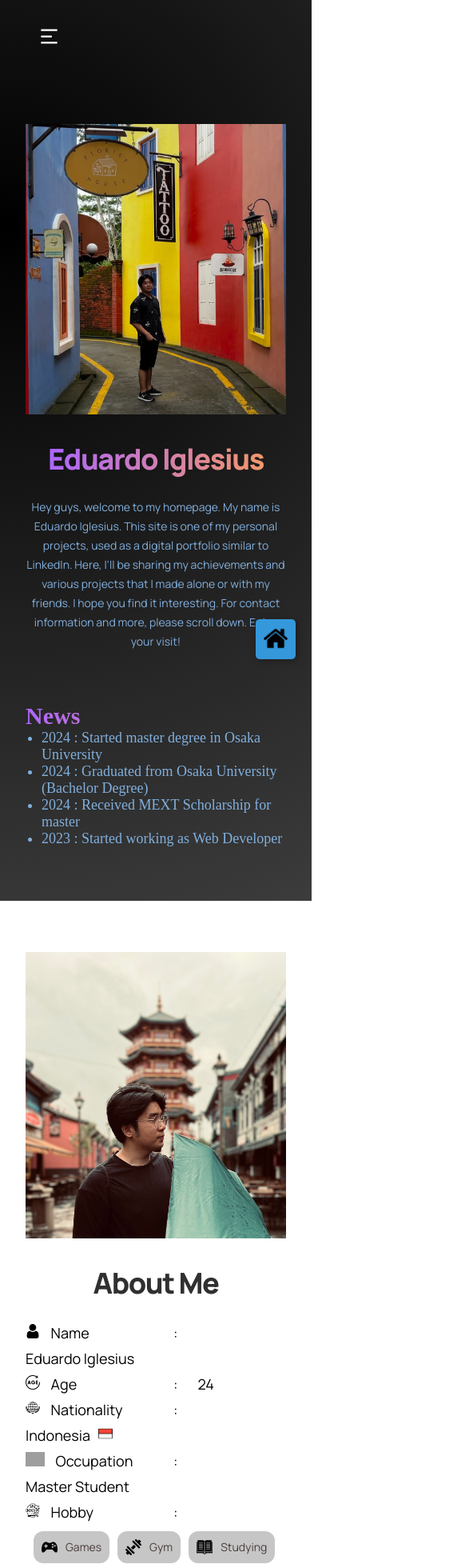
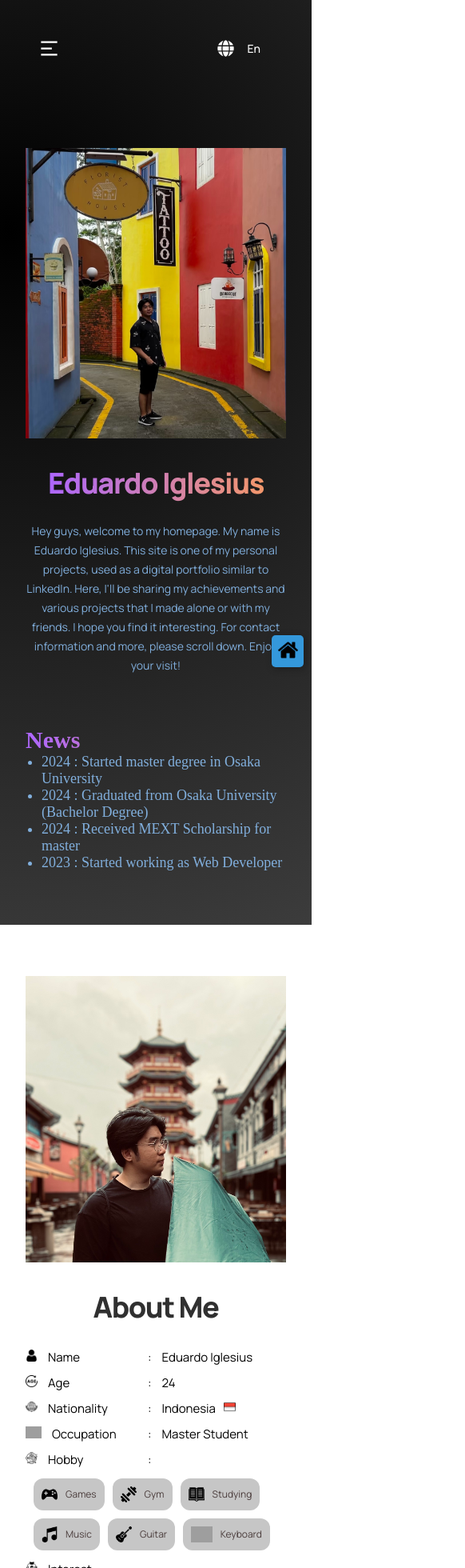
Before and after one commit to edidudedo/homepage, a React (Create React App) app: page / in a window 390 px wide. Shown: the top 1960 px of the page at 80% size, 582 px wide, since content can reach past the window. Built offline with nearby package versions, Linux system fonts and the light colour scheme; grey boxes are pictures that could not be loaded.

Commit message:
Fix CSS Phone

```diff
--- a/src/Components/Navbar/Navbar.css
+++ b/src/Components/Navbar/Navbar.css
@@ -32,7 +32,7 @@
     align-items: center;
     cursor: pointer;
     flex-grow: 1;
-    text-align: center;
+    text-align: right;
     padding: 0 1rem;
 }
 
@@ -54,7 +54,7 @@
 .navbar-links_container p:hover {
     background-color : grey;
 }
-.navbar-menu_container button{
+/* .navbar-menu_container button{
     padding: 1rem 2rem;
     font-family:var(--font-family);
     font-weight: 500;
@@ -67,16 +67,9 @@
     background-color: white;
     color : black;
     margin : 5px;
-}
+} */
 
-.navbar-menu{
-    margin-left : 1rem;
-
-    display:none;
-    position: relative;
-}
-
-.navbar-menu_container{
+/* .navbar-menu_container{
     position:absolute;
     top :40px;
     margin-top:1rem;
@@ -88,9 +81,9 @@
     align-items: center;
     flex-direction : column;
     z-index: 1000;
-}
+} */
 
-.navbar-menu_container-links{
+/* .navbar-menu_container-links{
     background: white;
     border-radius: 10px;
     box-shadow: 0 4px 6px rgba(0, 0, 0, 0.1);
@@ -100,7 +93,7 @@
     flex-direction : column;
     z-index: 1001;
     border : 5px solid rgb(72, 72, 72);
-}
+} */
 .navbar-menu_container-links button:hover{
     background-color: rgb(190, 190, 190);
 }
@@ -116,6 +109,7 @@
     position: relative;
 }
 
+.navbar-menu_container,
 .gpt3__navbar-menu_container {
     position:absolute;
     top :40px;
@@ -130,6 +124,7 @@
     z-index: 1000;
 }
 
+.navbar-menu_container-links,
 .gpt3__navbar-menu_container-links{
     background: white;
     border-radius: 10px;
@@ -141,7 +136,7 @@
     z-index: 1001;
     border : 1px solid rgb(72, 72, 72);
 }
-
+.navbar-menu_container button,
 .gpt3__navbar-menu_container-links p{
     padding: 1rem 2rem;
     font-family:var(--font-family);
@@ -164,12 +159,32 @@
     background-color: rgb(190, 190, 190);
 }
 
+.nav-overlay {
+    position: fixed;
+    top: 0;
+    left: 0;
+    width: 100%;
+    height: 100%;
+    background-color: rgba(0, 0, 0, 0.5);
+    display: none;
+}
+
+.nav-overlay.active {
+    display: block;
+}
+
 @media screen and (max-width : 1050px){
     .navbar-links_container{
         display :none;
     }
     .gpt3__navbar-menu{
         display:flex;
+    }
+    .navbar-menu_container{
+        top : 87px;
+    }
+    .navbar-sign a:hover{
+        background-color: transparent;
     }
 }
 
@@ -184,10 +199,10 @@
         padding:2rem;
     }
     .navbar-sign{
-        display: none;
+        margin : 0
     }
     .gpt3__navbar-menu-container{
-        top : 20px;
+        top : 0px;
     }
 
     .gpt3__navbar-menu_container-links-sign{
--- a/src/Components/Navbar/Navbar.jsx
+++ b/src/Components/Navbar/Navbar.jsx
@@ -15,11 +15,40 @@ const Navbar = () => {
     const [toggleMenu2, setToggleMenu2] = useState(false);
 
     const ref = useRef(null);
+    const ref2 = useRef(null);
+
+    // useEffect(() => {
+    //     function handleClickOutside(event) {
+    //         if (ref.current && !ref.current.contains(event.target)) {
+    //             setToggleMenu(false);
+    //         }
+    //         if (ref2.current && !ref2.current.contains(event.target)) {
+    //             setToggleMenu2(false);
+    //         }
+    //     }
+
+    //     document.addEventListener("mousedown", handleClickOutside);
+
+    //     return () => {
+    //         document.removeEventListener("mousedown", handleClickOutside);
+    //     };
+    // }, [ref, ref2]);
 
     useEffect(() => {
+        const body = document.body;
+        const toggleBodyScroll = (shouldScroll) => {
+            body.style.overflow = shouldScroll ? 'auto' : 'hidden';
+        };
+
+        // Enable or disable scrolling
+        toggleBodyScroll(!(toggleMenu || toggleMenu2));
+
         function handleClickOutside(event) {
             if (ref.current && !ref.current.contains(event.target)) {
                 setToggleMenu(false);
+            }
+            if (ref2.current && !ref2.current.contains(event.target)) {
+                setToggleMenu2(false);
             }
         }
 
@@ -27,19 +56,20 @@ const Navbar = () => {
 
         return () => {
             document.removeEventListener("mousedown", handleClickOutside);
+            toggleBodyScroll(true); // Re-enable scrolling when the component unmounts
         };
-    }, [ref]);
+    }, [toggleMenu, toggleMenu2, ref, ref2]);
 
     const Menu = () =>(
         <>
-        <a href = "#home"><p>{translations.navbar.home}</p></a>
-        <a href = "#aboutMe"><p>{translations.navbar.aboutMe}</p></a>
-        <a href = "#education"><p>{translations.navbar.education}</p></a>
-        <a href = "#employment"><p>{translations.navbar.employment}</p></a>
-        <a href = "#achievements"><p>{translations.navbar.achievements}</p></a>
-        <a href = "#research"><p>{translations.navbar.research}</p></a>
-        <a href = "#projects"><p>{translations.navbar.projects}</p></a>
-        <a href = "#collaboration"><p>{translations.navbar.collab}</p></a>
+        <a href = "#home" onClick ={() => setToggleMenu2(false)}><p>{translations.navbar.home}</p></a>
+        <a href = "#aboutMe" onClick ={() => setToggleMenu2(false)}><p>{translations.navbar.aboutMe}</p></a>
+        <a href = "#education" onClick ={() => setToggleMenu2(false)}><p>{translations.navbar.education}</p></a>
+        <a href = "#employment" onClick ={() => setToggleMenu2(false)}><p>{translations.navbar.employment}</p></a>
+        <a href = "#achievements" onClick ={() => setToggleMenu2(false)}><p>{translations.navbar.achievements}</p></a>
+        <a href = "#research" onClick ={() => setToggleMenu2(false)}><p>{translations.navbar.research}</p></a>
+        <a href = "#projects" onClick ={() => setToggleMenu2(false)}><p>{translations.navbar.projects}</p></a>
+        <a href = "#collaboration" onClick ={() => setToggleMenu2(false)}><p>{translations.navbar.collab}</p></a>
         </>
     )
 
@@ -61,7 +91,8 @@ const Navbar = () => {
     )
     return(
         <div className = "navbar" id = "navbar" >
-            <div className = "gpt3__navbar-menu">
+            <div className={`nav-overlay ${toggleMenu || toggleMenu2 ? 'active' : ''}`}></div>
+            <div className = "gpt3__navbar-menu" ref = {ref2}>
                 {toggleMenu2
                   ? <RiCloseLine color = "#fff" size = {27} onClick = {() => setToggleMenu2(false)}/>
                   : <RiMenu2Line color = "#fff" size = {27} onClick = {() => setToggleMenu2(true)}/>
--- a/src/Components/Tag/Tag.css
+++ b/src/Components/Tag/Tag.css
@@ -18,3 +18,8 @@
     height : 20px;
     margin-right :10px;
   }
+  @media screen and (max-width : 1050px){
+    .tag {
+      font-size: 0.75rem;
+    }
+}
--- a/src/Components/TopButton/TopButton.css
+++ b/src/Components/TopButton/TopButton.css
@@ -25,3 +25,16 @@
   .scroll-to-top.hidden {
     display: none;
   }
+
+  @media screen and (max-width: 1200px) {
+    .scroll-to-top {
+      width: 40px;
+      height: 40px;
+      bottom: 10px;
+      right: 10px;
+    }
+    .scroll-to-top img {
+      width: 25px;
+      height: 25px;
+    }
+  }
--- a/src/Containers/AboutMe/AboutMe.css
+++ b/src/Containers/AboutMe/AboutMe.css
@@ -105,6 +105,25 @@
         margin-left : 0;
         margin-top : 2rem;
     }
+    .item-label {
+        display :flex;
+        flex-direction: row;
+        justify-content: center;
+        align-items: center;
+        width: 150px;
+    }
+    .about-table span{
+        font-size : 15px;
+        padding-right : 10px;
+    }
+
+    .about-table img{
+        height : 15px;
+        margin-right :10px;
+    }
+    .item-row span {
+        margin-right : 3px;
+    }
 }
 
 @media screen and (max-width : 650px){
--- a/src/Containers/Achievements/Achievements.css
+++ b/src/Containers/Achievements/Achievements.css
@@ -108,7 +108,7 @@
   }
 
   .achievements-content h1 {
-    /* font-size: 36px; */
+    font-size: 36px;
     line-height: 44px;
     margin-bottom: 30px;
 
@@ -120,7 +120,7 @@
 
   .achievements-container {
     max-width: 100%;
-    padding: 0 10px;
+    padding: 0 0px;
     flex-direction : column;
   }
 
@@ -130,6 +130,7 @@
     justify-content: flex-start;
     flex-wrap: wrap;
     width: 100%;
+    box-shadow: 0 1px 1px -1px black;
   }
 
   .achievement a {
@@ -149,8 +150,15 @@
 
   .achievement-description {
     flex: 1;
-    font-size: 14px;
+    font-size: 10px;
     line-height: 21px;
 
   }
+  .achievement-item-label {
+    width: 30px;
 }
+.achievement-item-value {
+  margin-left :3px;
+}
+
+}
--- a/src/Containers/Collab/Collab.css
+++ b/src/Containers/Collab/Collab.css
@@ -110,7 +110,7 @@
   .collabs-content h1 {
     line-height: 44px;
     margin-bottom: 30px;
-
+    font-size: 36px;
   }
 
   .collabs-content h1::after {
@@ -129,6 +129,7 @@
     justify-content: flex-start;
     flex-wrap: wrap;
     width: 100%;
+    box-shadow: 0 1px 1px -1px black;
   }
 
   .collab a {
@@ -148,8 +149,15 @@
 
   .collab-description {
     flex: 1;
-    font-size: 14px;
+    font-size: 10px;
     line-height: 21px;
 
   }
+
+  .collab-item-label {
+    width: 30px;
+  }
+  .collab-item-value {
+    margin-left :3px;
+  }
 }
--- a/src/Containers/Education/Education.css
+++ b/src/Containers/Education/Education.css
@@ -36,3 +36,10 @@
   .education-description {
     margin: 1.5em 0 2em 0;
   }
+
+  @media screen and (max-width : 1050px){
+    .education h1{
+      font-size : 40px;
+      line-height : 60px;
+    }
+}
--- a/src/Containers/Employment/Employment.css
+++ b/src/Containers/Employment/Employment.css
@@ -36,3 +36,10 @@
   .employment-description {
     margin: 1.5em 0 2em 0;
   }
+
+  @media screen and (max-width : 1050px){
+    .employment h1{
+      font-size : 40px;
+      line-height : 60px;
+    }
+}
--- a/src/Containers/Projects/Projects.css
+++ b/src/Containers/Projects/Projects.css
@@ -108,7 +108,7 @@
   }
 
   .projects-content h1 {
-    /* font-size: 36px; */
+    font-size: 36px;
     line-height: 44px;
     margin-bottom: 30px;
 
@@ -130,6 +130,7 @@
     justify-content: flex-start;
     flex-wrap: wrap;
     width: 100%;
+    box-shadow: 0 1px 1px -1px black;
   }
 
   .project a {
@@ -149,7 +150,14 @@
 
   .project-description {
     flex: 1;
-    font-size: 14px;
+    font-size: 10px;
     line-height: 21px;
   }
+
+  .project-item-label {
+    width: 30px;
+  }
+  .project-item-value {
+    margin-left :3px;
+  }
 }
--- a/src/Containers/Research/Research.css
+++ b/src/Containers/Research/Research.css
@@ -139,8 +139,13 @@
     }
 
     ._research{
-        width : 100%
+        width : 100%;
+        margin-right : 0;
     }
+    ._research iframe {
+        width: 100%;
+        height : auto;
+      }
 }
 
 @media screen and (max-width : 650px){
```
